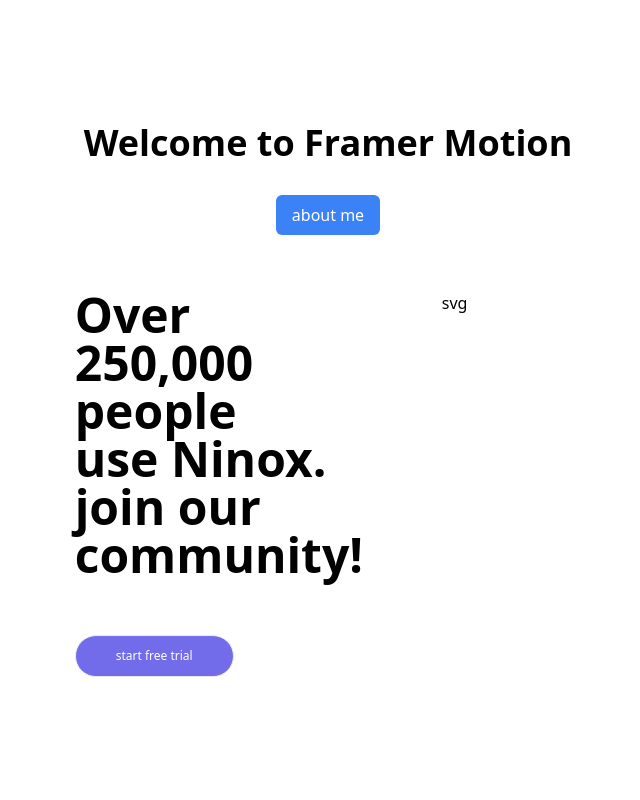
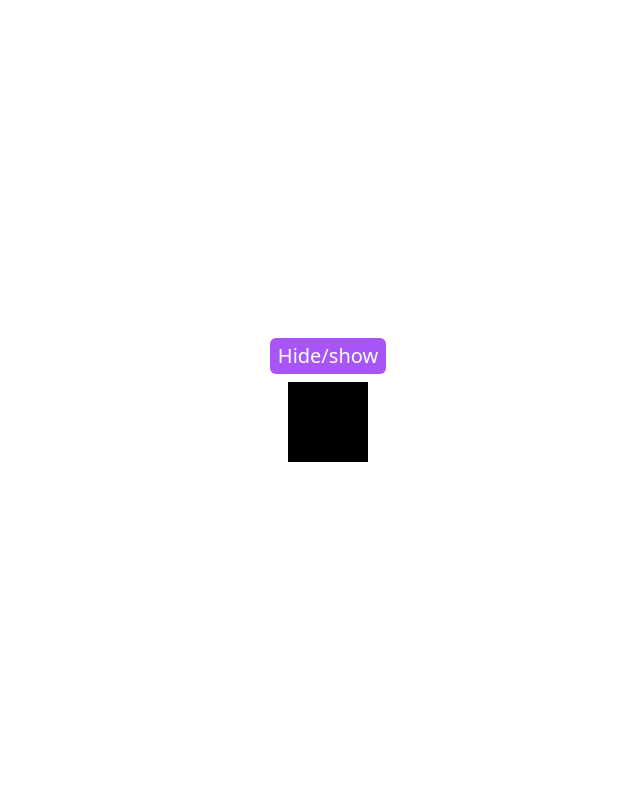
Before and after one commit to itssunnyfunny/UI-practices, a Next.js app in the folder 2next-pages/: page / in a window 1280 px wide. Shown: the top 800 px of the page, without its empty margins (312-952 px from the left). Built offline with nearby package versions, Linux system fonts and the light colour scheme.

Commit message:
some animation in

```diff
--- a/2next-pages/app/page.tsx
+++ b/2next-pages/app/page.tsx
@@ -8,13 +8,17 @@
 import UserNo from "@/components/preComponents/userNum"
 
 import GetStarted from '@/components/preComponents/GetStarted'
+import Basic from "@/components/Anim/Basic";
 
 
 export default function Home() {
  const router  = useRouter()
   return (
   <>
-  <main className="flex min-h-screen flex-col items-center justify-center mb-[600px]">
+   <Basic />
+
+
+  {/* <main className="flex min-h-screen flex-col items-center justify-center mb-[600px]">
 
    <motion.div
    initial={{opacity:0,y:-50}}
@@ -44,7 +48,7 @@
    <div>
     Lorem ipsum dolor, sit amet consectetur adipisicing elit. Facilis esse eos sed! Eligendi dolore nihil provident ratione, enim veritatis soluta necessitatibus dolorum. Quibusdam voluptates laboriosam unde laudantium aliquid ea repudiandae?
    </div>
-   <ScrollAnimation><GetStarted /></ScrollAnimation>
+   <ScrollAnimation><GetStarted /></ScrollAnimation> */}
   </>
   );
 }
--- /dev/null
+++ b/2next-pages/components/Anim/Basic.tsx
@@ -0,0 +1,42 @@
+
+import React, { useState } from 'react'
+import { motion, AnimatePresence } from 'framer-motion'
+
+const Basic = () => {
+  const [isvisible, setIsvisible] = useState(true);
+  return (
+    <div className= ' h-screen w-full flex flex-col justify-center items-center gap-2'>
+       <button
+        className=' bg-purple-500 text-white text-xl rounded-md border-none px-2 py-1 cursor-pointer'
+        onClick={()=> setIsvisible((e)=>!e)}
+        >Hide/show</button>
+        <AnimatePresence>
+        {isvisible &&   <motion.div
+        initial = {{
+          rotate: '0deg',
+          scale: 0
+        }}
+        animate = {{
+          rotate: '180deg',
+          scale: 1
+        }}
+
+        exit={{
+          rotate: '0deg',
+          scale: 0
+        }}
+        transition={{
+          duration: 1,
+          ease: 'easeInOut'
+        }}
+       className=' w-20 h-20 bg-black '>
+
+      </motion.div>
+        }
+        </AnimatePresence>
+
+    </div>
+  )
+}
+
+export default Basic
```
